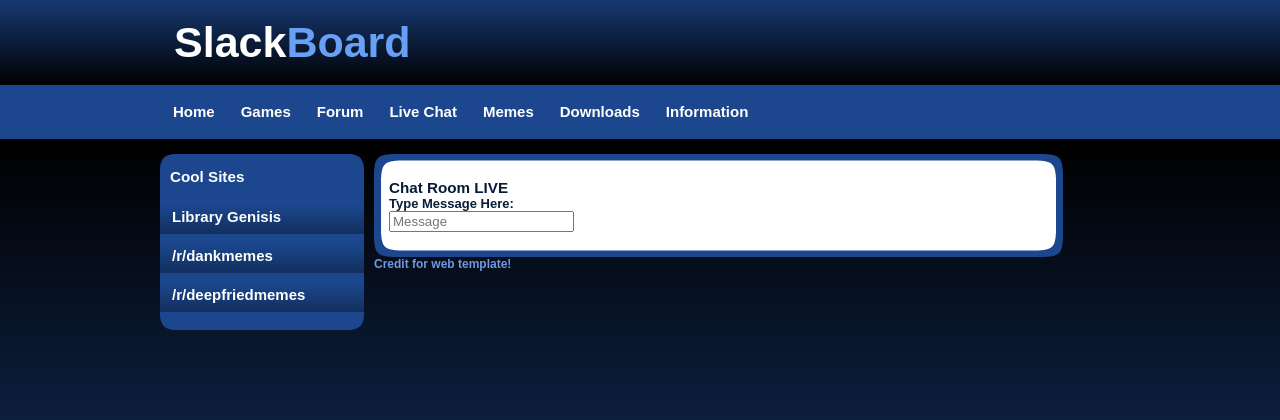
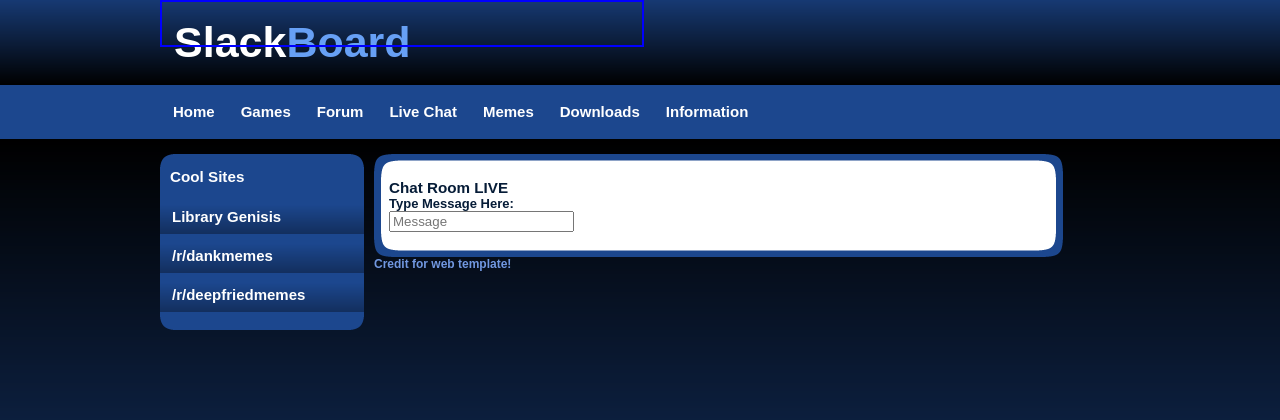
Before and after one commit to RazeLighter777/PersonalWebServer, a PHP site: page /chat.php in a window 1280 px wide. Shown: the top 420 px of the page. Run offline with PHP 8.4, Linux system fonts and the light colour scheme; some libraries are stand-ins or nearby versions.

Commit message:
fixed chat box

```diff
--- a/chat.php
+++ b/chat.php
@@ -1,7 +1,6 @@
 <!DOCTYPE html PUBLIC "-//W3C//DTD XHTML 1.0 Transitional//EN" "http://www.w3.org/TR/xhtml1/DTD/xhtml1-transitional.dtd">
 <html xmlns="http://www.w3.org/1999/xhtml">
 <head>
-<script src='https://www.google.com/recaptcha/api.js'></script>
 <meta http-equiv="Content-Type" content="text/html; charset=utf-8" />
 <link rel="stylesheet" type="text/css" href="style.css" />
 <title>SLACKBOARD CHAT</title>
@@ -54,14 +53,15 @@
         <div id="content_top"></div>
         <div id="content_main">
 		<h3>Chat Room LIVE</h3>
+		<div id="box">
 
+		</div>
 		<h4>Type Message Here:</h4>
 
 <!---Message form--->
-		<form action="handlechat.php" method="post">
+		<form action="handlenewmessage.php" method="post">
 		<label value="Message <240 characters" for="msg">
 		<input type="text" name="msg" id="msg" placeholder="Message">
-                <div class="g-recaptcha" data-sitekey="6LcizFYUAAAAAFDM5gnvYFIew7cnicXYb_G7Hft4"></div>
 		</form>
 
 	</div>
--- a/style.css
+++ b/style.css
@@ -264,6 +264,14 @@ color:#7198E1;
 
 }
 
+#box{
+    position:absolute;
+    width: 50%;
+    height: 50%;
+    top:0;
+    left:0;
+    border: solid blue 2px;
+}
 
 html, body {
 text-align: center;
```
